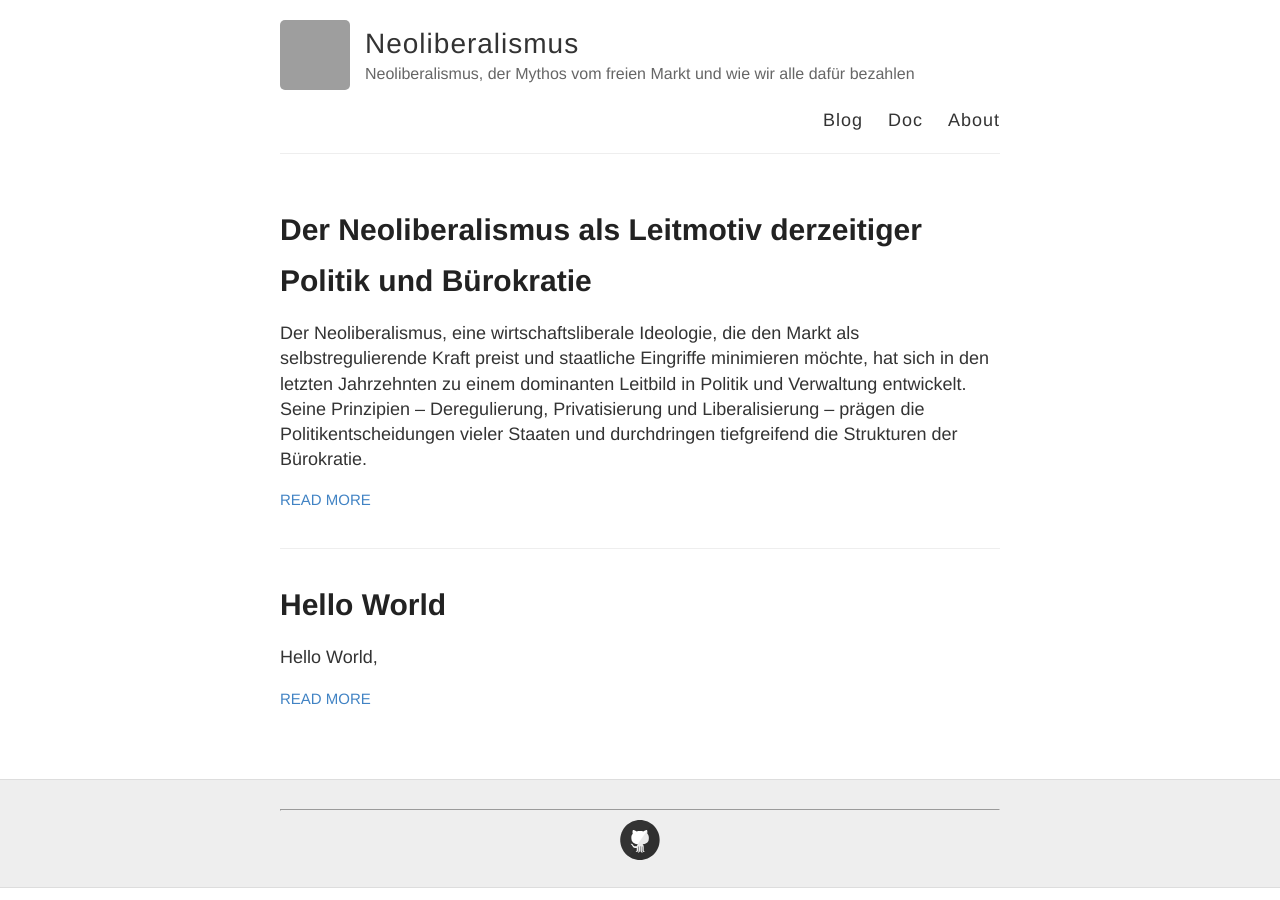
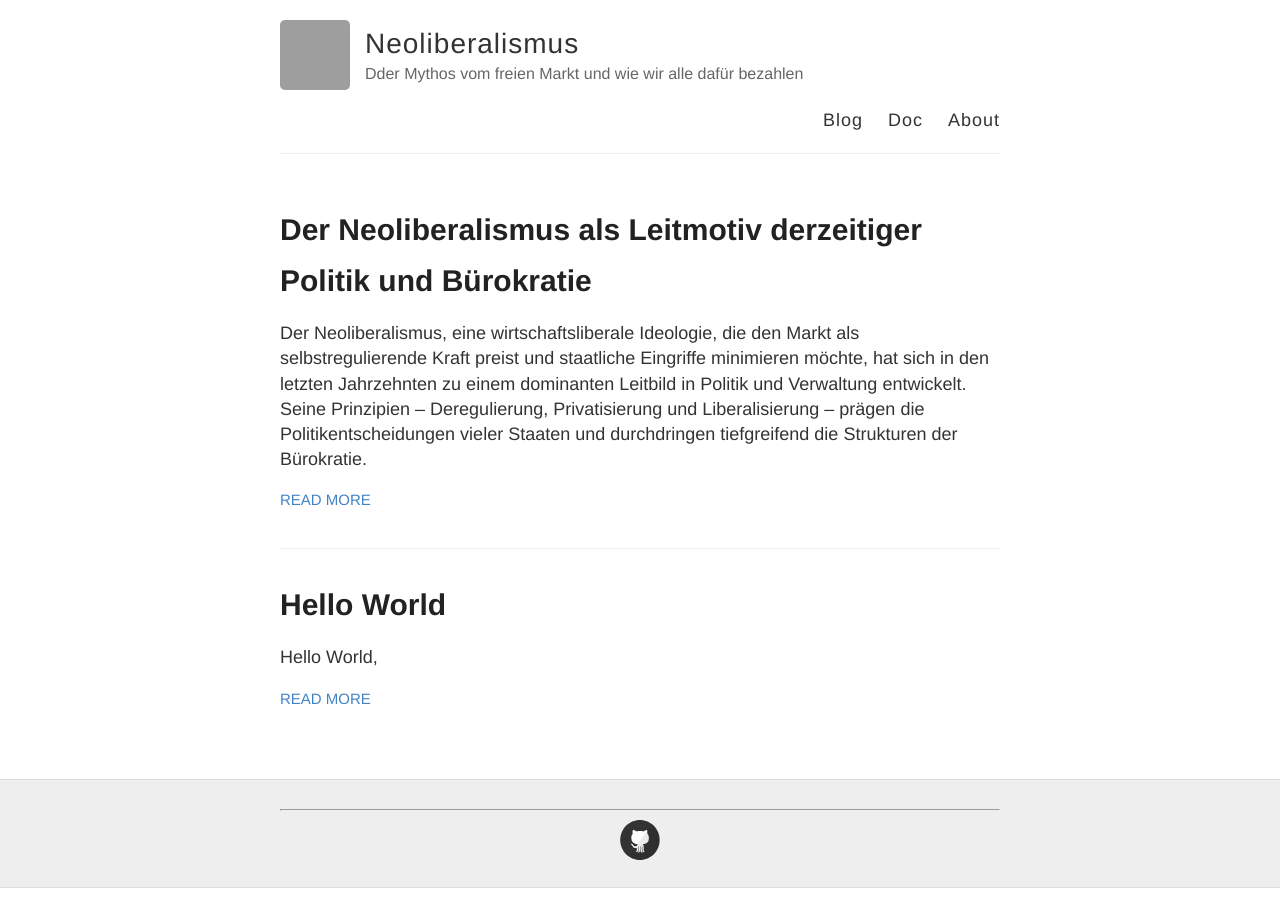
Before and after one commit to S2030c/neoliberalismus, a Jekyll site: the page built from index.html, in a window 1280 px wide. Built offline with Jekyll 4.4.1, drawn with Linux system fonts in a browser that asks for light colours; grey boxes are pictures that could not be loaded.

Commit message:
Update _config.yml

```diff
--- a/_config.yml
+++ b/_config.yml
@@ -6,7 +6,7 @@
 name: Neoliberalismus
 
 # Short bio or description (displayed in the header)
-description: "Neoliberalismus, der Mythos vom freien Markt und wie wir alle dafür bezahlen"
+description: "Dder Mythos vom freien Markt und wie wir alle dafür bezahlen"
 
 # URL of your avatar or profile pic (you could use your GitHub profile pic)
 avatar: https://avatars.githubusercontent.com/u/175114473?v=4
```
